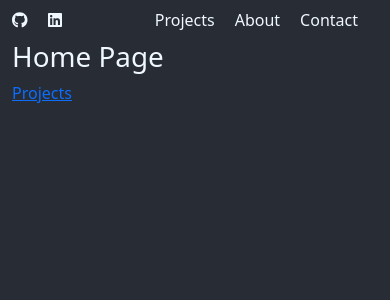
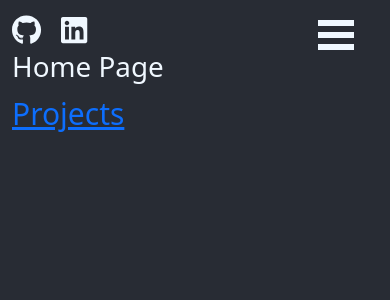
Before and after one commit to mseaman26/portfolio-2, a React (Create React App) app in the folder client/: page / in a window 390 px wide. Shown: the top 300 px of the page. Built offline with nearby package versions, Linux system fonts and the light colour scheme.

Commit message:
hamburger on right side

```diff
--- a/client/package.json
+++ b/client/package.json
@@ -10,6 +10,7 @@
     "@testing-library/user-event": "^13.5.0",
     "bootstrap": "^5.2.3",
     "react": "^18.2.0",
+    "react-burger-menu": "^3.0.9",
     "react-dom": "^18.2.0",
     "react-router-dom": "^6.10.0",
     "react-scripts": "5.0.1",
--- a/client/src/App.css
+++ b/client/src/App.css
@@ -3,18 +3,101 @@
   background-color: #282c34;
   color: aliceblue;
   min-height: 100vh;
+  font-size: 30px;
 }
 .home_page{
   height: 100px;
 }
 .custom_header{
-  height: 35px;
+  height: 50px;
   padding-top: 20px;
   padding-bottom: 20px;
 
 }
 .icon_link{
+  position: relative;
   color: inherit;
   text-decoration: none;
   padding-right: 20px;
+  top: 5px
 }
+/* Position and sizing of burger button */
+.bm-burger-button {
+  position: fixed;
+  width: 36px;
+  height: 30px;
+  right: 36px;
+  top: 20px;
+}
+
+/* Color/shape of burger icon bars */
+.bm-burger-bars {
+  background:aliceblue;
+}
+
+/* Color/shape of burger icon bars on hover*/
+.bm-burger-bars-hover {
+  background: gray;
+}
+
+/* Position and sizing of clickable cross button */
+.bm-cross-button {
+  height: 24px;
+  width: 24px;
+}
+
+/* Color/shape of close button cross */
+.bm-cross {
+  background: #bdc3c7;
+}
+
+/*
+Sidebar wrapper styles
+Note: Beware of modifying this element as it can break the animations - you should not need to touch it in most cases
+*/
+.bm-menu-wrap {
+  position: fixed;
+  height: 100%;
+}
+
+/* General sidebar styles */
+.bm-menu {
+  background: #373a47;
+  padding: 2.5em 1.5em 0;
+  font-size: 1.15em;
+}
+
+/* Morph shape necessary with bubble or elastic */
+.bm-morph-shape {
+  fill: #373a47;
+}
+
+/* Wrapper for item list */
+.bm-item-list {
+  color: #b8b7ad;
+  padding: 0.8em;
+}
+
+/* Individual item */
+.bm-item {
+  display: inline-block;
+}
+
+/* Styling of overlay */
+.bm-overlay {
+  background: rgba(0, 0, 0, 0.3);
+}
+/* Individual item */
+.bm-item {
+  display: inline-block;
+
+  color: #d1d1d1;
+  margin-bottom: 10px;
+  text-align: left;
+  text-decoration: none;
+  transition: color 0.2s;
+}
+
+.bm-item:hover {
+  color: #ffffff;
+}
--- a/client/src/components/Header.js
+++ b/client/src/components/Header.js
@@ -1,12 +1,29 @@
-import React from 'react'
+import React, {useState, useEffect} from 'react'
 import 'bootstrap/dist/css/bootstrap.css';
 import { faGithub, faLinkedin } from '@fortawesome/free-brands-svg-icons';
 import { FontAwesomeIcon } from '@fortawesome/react-fontawesome';
 import { Link } from 'react-router-dom'
+import { slide as Menu } from 'react-burger-menu';
+
+
 
 
 
 const Header = () => {
+
+    const [windowWidth, setWindowWidth] = useState(window.innerWidth);
+
+    useEffect(() => {
+        function handleResize() {
+          setWindowWidth(window.innerWidth);
+        }
+
+        window.addEventListener('resize', handleResize);
+        return () => window.removeEventListener('resize', handleResize);
+      }, []);
+
+      const showMenu = windowWidth < 768;
+
     return(
         <div className='container'>
             <div className='row'>
@@ -18,7 +35,24 @@
                         <FontAwesomeIcon icon={faLinkedin} />
                     </a>
                 </div>
-                <div className='col-6 d-flex align-items-center justify-content-end'>
+                {showMenu ? (
+                    <Menu className='col-6' right>
+                    <a className="menu-item" href="/">
+                      Home
+                    </a>
+                    <a className="menu-item" href="/salads">
+                      Salads
+                    </a>
+                    <a className="menu-item" href="/pizzas">
+                      Pizzas
+                    </a>
+                    <a className="menu-item" href="/desserts">
+                      Desserts
+                    </a>
+                  </Menu>
+
+                ) : (
+                    <div className='col-6 d-flex align-items-center justify-content-end'>
                     <Link className='icon_link'>
                         Projects
                     </Link>
@@ -29,6 +63,8 @@
                         Contact
                     </Link>
                 </div>
+                )}
+
             </div>
         </div>
     )
```
